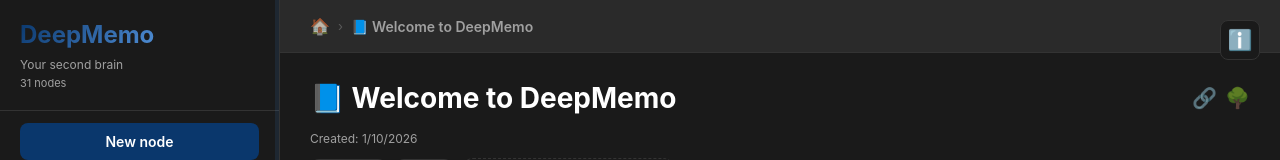
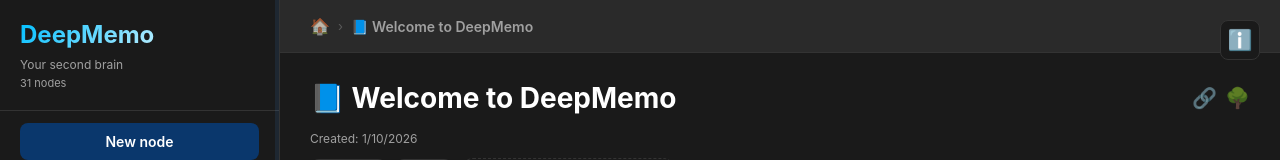
Before and after one commit to parksto/DeepMemo, a plain HTML site: page index.html in a window 1280 px wide. Shown: the top 160 px of the page. Drawn offline with nearby package versions, Linux system fonts and the light colour scheme.

Commit message:
Logo color updated

```diff
--- a/src/css/layout.css
+++ b/src/css/layout.css
@@ -36,7 +36,7 @@
   font-size: 24px;
   font-weight: 700;
   margin-bottom: 8px;
-  background: linear-gradient(135deg, var(--accent) 0%, #6bb0ff 100%);
+  background: linear-gradient(135deg, #00bfff 0%, #ffffff 100%);
   -webkit-background-clip: text;
   -webkit-text-fill-color: transparent;
   background-clip: text;
```
